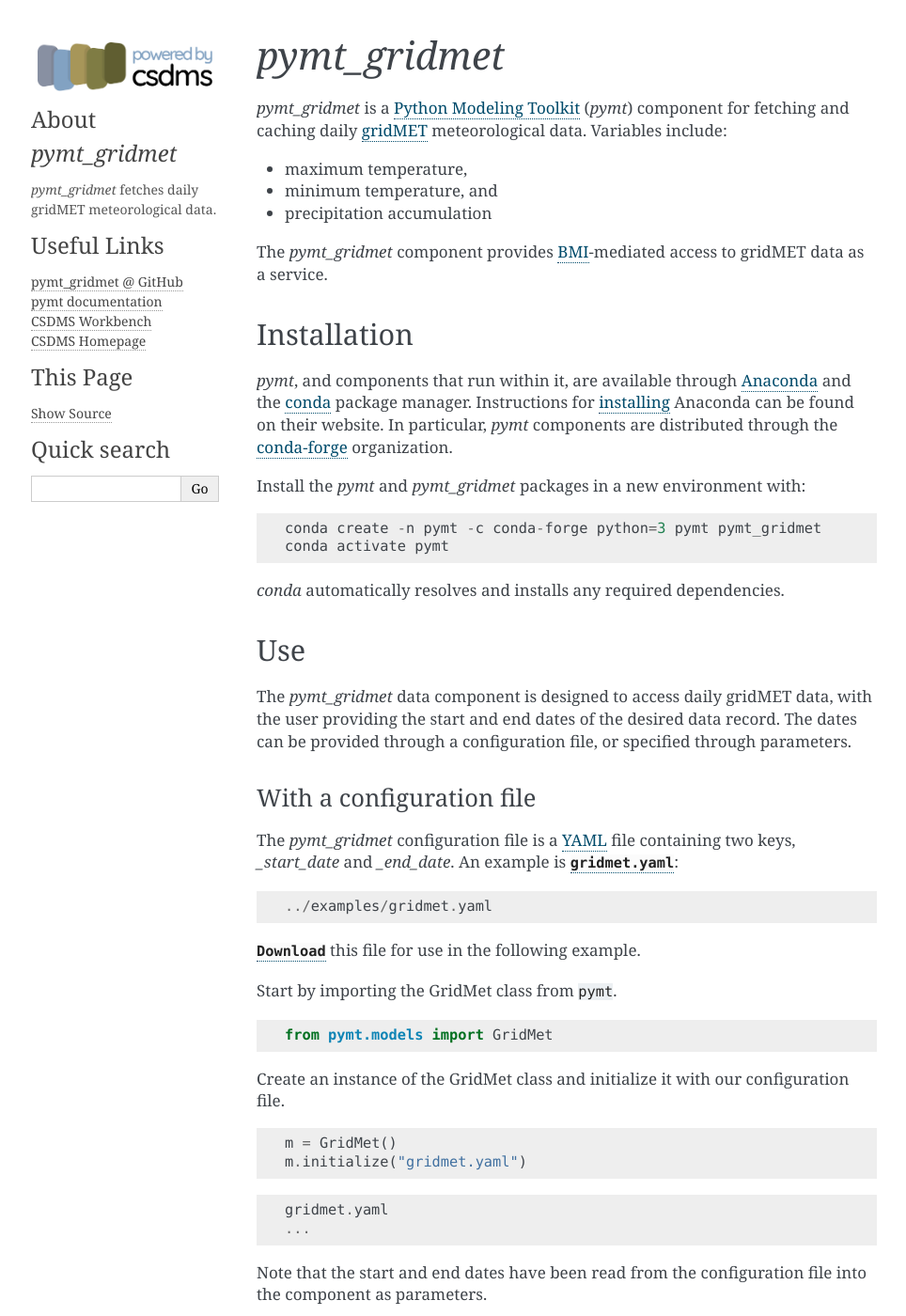
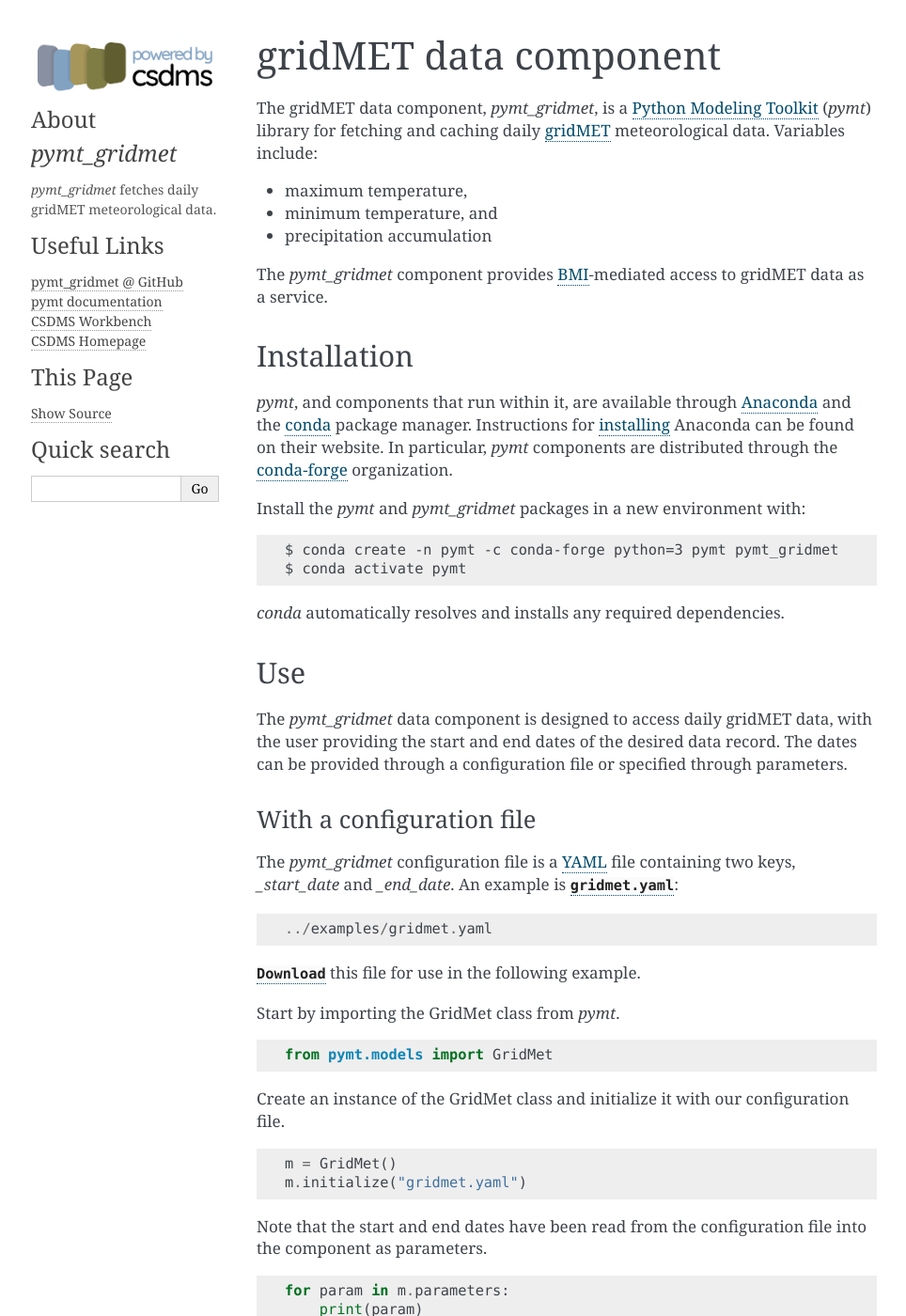
Before and after one commit to pymt-lab/pymt_gridmet, a Sphinx documentation site: the page built from docs/index.rst, in a window 1280 px wide and 1400 px high. Shown: the whole window at 94% size, without its empty margins (147-1111 px from the left). Built offline with Sphinx 7.4.7, drawn with Linux system fonts in a browser that asks for light colours; some of the changed text lies outside the part shown.

Commit message:
Minor text edits
[ci skip]

```diff
--- a/docs/index.rst
+++ b/docs/index.rst
@@ -1,13 +1,8 @@
-.. todo:
-   - Add our CSS
-   - Add our sidebar
-   - Remove unused files
-   - Deploy to readthedocs.io
+gridMET data component
+======================
 
-*pymt_gridmet*
-==============
-
-*pymt_gridmet* is a `Python Modeling Toolkit`_ (*pymt*) component
+The gridMET data component, *pymt_gridmet*,
+is a `Python Modeling Toolkit`_ (*pymt*) library
 for fetching and caching daily `gridMET`_ meteorological data.
 Variables include:
 
@@ -31,8 +26,8 @@
 
 .. code::
 
-  conda create -n pymt -c conda-forge python=3 pymt pymt_gridmet
-  conda activate pymt
+  $ conda create -n pymt -c conda-forge python=3 pymt pymt_gridmet
+  $ conda activate pymt
 
 *conda* automatically resolves and installs any required dependencies.
 
@@ -42,7 +37,7 @@
 
 The *pymt_gridmet* data component is designed to access daily gridMET data,
 with the user providing the start and end dates of the desired data record.
-The dates can be provided through a configuration file,
+The dates can be provided through a configuration file
 or specified through parameters.
 
 With a configuration file
--- a/docs/pymt_gridmet_config_file_ex.rst
+++ b/docs/pymt_gridmet_config_file_ex.rst
@@ -1,4 +1,4 @@
-Start by importing the GridMet class from ``pymt``.
+Start by importing the GridMet class from *pymt*.
 
 .. code:: ipython3
 
@@ -11,13 +11,6 @@
 
     m = GridMet()
     m.initialize("gridmet.yaml")
-
-
-.. parsed-literal::
-
-    gridmet.yaml
-    ...
-
 
 
 Note that the start and end dates have been read from the configuration
--- a/docs/pymt_gridmet_parameters_ex.rst
+++ b/docs/pymt_gridmet_parameters_ex.rst
@@ -1,4 +1,4 @@
-Start by importing the GridMet class from ``pymt`` and creating an
+Start by importing the GridMet class from *pymt* and creating an
 instance.
 
 .. code:: ipython3
@@ -8,6 +8,8 @@
 
 Next, use the *setup* method to assign values to the ``start_date`` and
 ``end_date`` parameters.
+(Note that these parameter names aren't prefixed with an underscore,
+like in the configuration file.)
 
 .. code:: ipython3
 
@@ -18,13 +20,6 @@
 .. code:: ipython3
 
     m.initialize(*args)
-
-
-.. parsed-literal::
-
-    gridmet.yaml
-    ...
-
 
 
 Note that the parameters have been correctly assigned in the component.
@@ -68,6 +63,7 @@
     shape = m.grid_shape(gid)
     origin = m.grid_origin(gid)
     spacing = m.grid_spacing(gid)
+
     print("shape:", shape)
     print("origin:", origin)
     print("spacing:", spacing)
@@ -131,15 +127,6 @@
     plt.colorbar(label="Maximum Temperature (K)")
 
 
-
-
-.. parsed-literal::
-
-    <matplotlib.colorbar.Colorbar at 0x1a44d5a00>
-
-
-
-
 .. image:: _static/daily-max-temp.png
 
 
```
Also changed, not shown: other parts of docs/pymt_gridmet_config_file_ex.rst (+2 -2 lines).
